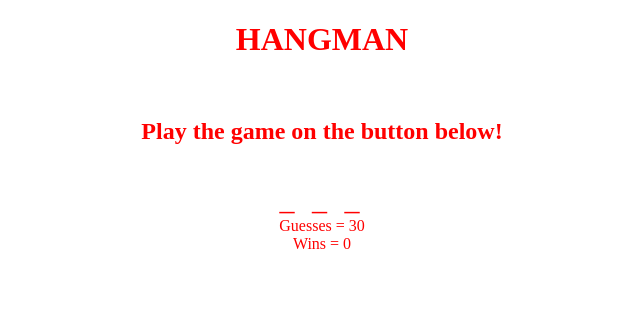
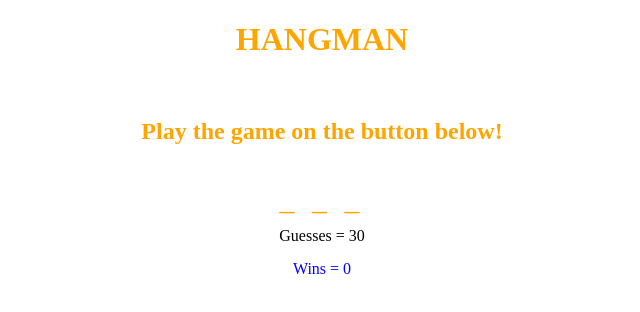
Before and after one commit to ShampooPencil/HangManJS, a plain HTML site: page index/index.html in a window 1280 px wide. Shown: the whole page, without its empty margins (318-958 px from the left). Drawn offline with Linux system fonts and the light colour scheme.

```diff
--- a/style/style.css
+++ b/style/style.css
@@ -5,5 +5,16 @@
 .container {
     text-align: center;
     vertical-align: middle;
-    color: red;
+    color: orange;
 }
+#wins{
+    color: blue;
+    padding: 5px;
+    margin: 5px;
+}
+#count{
+    color: black;
+    padding: 5px;
+    margin: 5px;
+
+}
```
